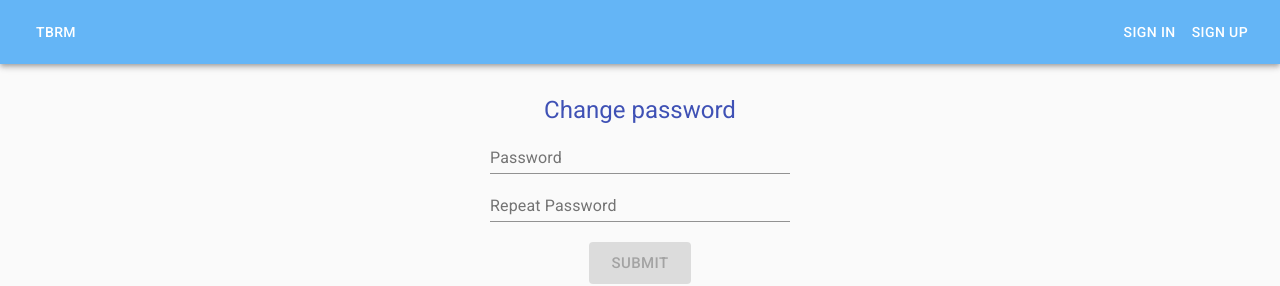
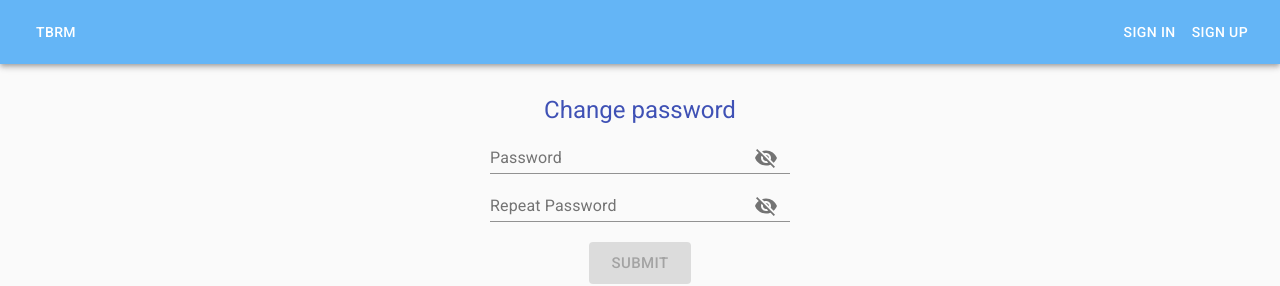
Before and after one commit to Lv-465-Java/TBRM.client, a React (Create React App) app: page /reset_password in a window 1280 px wide. Shown: the top 286 px of the page. Built offline with nearby package versions, Linux system fonts and the light colour scheme.

Commit message:
create user profile page

```diff
--- /dev/null
+++ b/src/components/profile/ProfileForm.js
@@ -0,0 +1,123 @@
+import React, {Component} from "react";
+import axios from "../../utils/axios";
+import {Box, Grid} from "@material-ui/core";
+import Button from "@material-ui/core/Button";
+import ArrowBackIosIcon from "@material-ui/icons/ArrowBackIos";
+import Card from "@material-ui/core/Card";
+import CardActionArea from "@material-ui/core/CardActionArea";
+import CardContent from "@material-ui/core/CardContent";
+import Typography from "@material-ui/core/Typography";
+import CreateParameter from "../resourceParameters/CreateParameter";
+import PopupState, {bindMenu, bindTrigger} from "material-ui-popup-state";
+import Menu from "@material-ui/core/Menu";
+import {Link} from "react-router-dom";
+import MenuItem from "@material-ui/core/MenuItem";
+import EditIcon from "@material-ui/icons/Edit";
+import DeleteIcon from "@material-ui/icons/Delete";
+import {makeStyles} from "@material-ui/core/styles";
+
+const gridStyles = {
+    marginTop: 30
+}
+const style = {
+    maxWidth: 800,
+    minWidth: 500,
+    marginTop: 40,
+
+}
+const useStyles = makeStyles(theme => ({
+    button: {
+        margin: theme.spacing(1),
+    },
+}));
+
+class ProfileForm extends Component {
+    state = {
+        firstName: this.props.firstName,
+        lastName: this.props.lastName,
+        email: this.props.email,
+        phone: this.props.phone
+    }
+
+    getData = () => {
+        axios.get(`/profile`).then(
+            response => {
+                console.log(response.data);
+                let data = response.data;
+                this.setState({
+                    id: data.id,
+                    firstName: data.firstName,
+                    lastName: data.lastName,
+                    email: data.email,
+                    phone: data.phone,
+                    password: data.password,
+                    enabled: data.enabled
+                })
+            }).catch(error => {
+            console.dir(error.response.data);
+
+        })
+    }
+
+    componentDidMount() {
+        this.getData();
+    }
+
+    render() {
+        return (
+            <Grid container spacing={3}>
+                <Grid item xs={3}></Grid>
+
+
+                    <Grid item xs={5}>
+
+                        <Typography gutterBottom variant="h5" component="h2">
+                            {this.state.firstName}
+                        </Typography>
+                        <Typography variant="h5" color="textSecondary" component="p">
+                            {this.state.lastName}
+                        </Typography>
+                        <Typography variant="h5" color="textSecondary" component="p">
+                            {this.state.email}
+                            <Link to={`/profile/update/email`}>
+                                <Button
+                                    variant="contained"
+                                    color="primary"
+                                    startIcon={<EditIcon/>}/>
+                            </Link>
+                        </Typography>
+                        <Typography variant="h5" color="textSecondary" component="p">
+                            {this.state.phone}
+                        </Typography>
+
+                    </Grid>
+                    <Grid item xs={4}>
+                        <Box mx="auto">
+                            <Box mt={3}>
+                                <Link to={`/profile/update/password`}>
+                                    <Button
+                                        variant="contained"
+                                        color="primary"
+                                        startIcon={<EditIcon/>}>
+                                        Change password</Button>
+                                </Link>
+                            </Box>
+                            <Box mt={5}>
+                                <Button
+                                    variant="contained"
+                                    color="secondary"
+                                    startIcon={<DeleteIcon/>}
+                                    style={useStyles.button}
+                                    onClick={this.delete}
+                                >
+                                    Delete Account
+                                </Button>
+                            </Box>
+                        </Box>
+                    </Grid>
+                </Grid>
+        );
+    }
+}
+
+export default ProfileForm;
--- a/src/components/registrationForm/registrationForm.js
+++ b/src/components/registrationForm/registrationForm.js
@@ -1,5 +1,5 @@
 import React, {Component} from "react";
-import {TextField, Button, FormControl, Grid, Box} from '@material-ui/core';
+import {TextField, Button, FormControl, Grid, Box, CssBaseline, FormHelperText} from '@material-ui/core';
 import axios from "../../utils/axios";
 import SaveIcon from '@material-ui/icons/Save';
 import {makeStyles} from '@material-ui/core/styles';
@@ -12,14 +12,23 @@ import Typography from "@material-ui/core/Typography";
 import {width} from "@material-ui/system";
 import InputAdornment from "@material-ui/core/InputAdornment";
 import IconButton from "@material-ui/core/IconButton";
+import EmailIcon from "@material-ui/icons/Email";
+import Input from "@material-ui/core/Input";
+import Alert from "@material-ui/lab/Alert";
+import InputLabel from "@material-ui/core/InputLabel";
 
 // const formControlStyles = {
 //     marginBottom: 20
 // }
 const gridStyles = {
     marginTop: 30
+    // width: 300
+    // minWidth: 100,
+    // maxWidth: 300,
+    // padding: 10
 }
 const textFieldStyles = {
+    // height: 50,
     width: 300,
     minWidth: 100,
     maxWidth: 300
@@ -29,6 +38,9 @@ const buttomStyles = {
     marginTop: 20,
     marginBottom: 20
 }
+// const handleClickShowPassword = () => {
+//     this.setState({showPassword: !this.state.showPassword});
+// };
 
 class RegistrationForm extends Component {
 
@@ -40,6 +52,7 @@ class RegistrationForm extends Component {
         password: undefined,
         confirmationPassword: undefined,
         showPassword: false,
+        showConfPassword: false,
         errorMessages: {}
     }
 
@@ -48,35 +61,35 @@ class RegistrationForm extends Component {
             this.state.password === undefined || this.state.firstName === undefined
             || this.state.email === undefined || this.state.confirmationPassword === undefined);
     }
-    validateEmail = () => {
+    validateEmail = (email) => {
         let re = /^\s*[a-zA-Z0-9]+(([._\-])?[a-zA-Z0-9])+@[a-zA-Z0-9]+\.[a-zA-Z]{2,4}\s*$/;
-        return re.test(String(this.state.email).toLowerCase());
+        return re.test((email).toLowerCase());
     }
 
-    validateFirstName = () => {
+    validateFirstName = (firstName) => {
         let re = /^\s*(([A-Za-z]){2,})+(((-')[A-Za-z]+)*){2,}\s*$/;
-        return re.test(String(this.state.firstName));
+        return re.test(firstName);
     }
 
-    validateLastName = () => {
+    validateLastName = (lastName) => {
         let re = /^\s*([A-Za-z]+((-')[A-Za-z]+)*){2,}\s*$/;
-        return re.test(String(this.state.lastName));
+        return re.test(lastName);
     }
 
-    validatePhone = () => {
-        let re = /^\s*\+[0-9]{11}\s*$/;
-        return re.test(String(this.state.phone));
+    validatePhone = (phone) => {
+        let re = /^\s*\+[0-9]{12}\s*$/;
+        return re.test(phone);
     }
 
-    validatePassword = () => {
-        let re = /^(?=.*[a-z])(?=.*[A-Z])(?=.*\d)(?=.*[~`!@#$*%^&(-_)/><?"|+=:])[A-Za-z\d~`!@#*$%^&(-_)/><?"|+=:]{8,}$/;
-        return re.test(String(this.state.password));
+    validatePassword = (password) => {
+        let re = /^(?=.*[a-z])(?=.*[A-Z])(?=.*\d)(?=.*[~`!@#$*%^&(_)/><?"|+=:])[A-Za-z\d~`!@#*$%^&(_)/><?"|+=:]{8,}$/;
+        return re.test(password);
     }
 
     onChangeFirstName = (event) => {
         let firstName = event.target.value;
         this.setState({firstName});
-        if (!this.validateFirstName()) {
+        if (!this.validateFirstName(firstName)) {
             let errors = {...this.state.errorMessages, ["firstName"]: "First name is not valid"};
             this.setState({errorMessages: errors}, () => console.log(this.state));
         } else {
@@ -88,7 +101,7 @@ class RegistrationForm extends Component {
     onChangeLastName = (event) => {
         let lastName = event.target.value;
         this.setState({lastName});
-        if (!this.validateLastName()) {
+        if (!this.validateLastName(lastName)) {
             let errors = {...this.state.errorMessages, ["lastName"]: "Last name is not valid"};
             this.setState({errorMessages: errors}, () => console.log(this.state));
         } else {
@@ -100,7 +113,8 @@ class RegistrationForm extends Component {
     onChangeEmail = (event) => {
         let email = event.target.value;
         this.setState({email});
-        if (!this.validateEmail()) {
+
+        if (!this.validateEmail(email)) {
             let errors = {...this.state.errorMessages, ["email"]: "Email is not valid"};
             this.setState({errorMessages: errors}, () => console.log(this.state));
         } else {
@@ -112,7 +126,7 @@ class RegistrationForm extends Component {
     onChangePhone = (event) => {
         let phone = event.target.value;
         this.setState({phone});
-        if (!this.validatePhone()) {
+        if (!this.validatePhone(phone)) {
             let errors = {...this.state.errorMessages, ["phone"]: "Phone number is not valid"};
             this.setState({errorMessages: errors}, () => console.log(this.state));
         } else {
@@ -125,7 +139,7 @@ class RegistrationForm extends Component {
     onChangePassword = (event) => {
         let password = event.target.value;
         this.setState({password});
-        if (!this.validatePassword()) {
+        if (!this.validatePassword(password)) {
             let errors = {
                 ...this.state.errorMessages,
                 ["password"]: "Password must contain at least eight characters and at least one character of "
@@ -156,29 +170,24 @@ class RegistrationForm extends Component {
         axios.post("/registration", this.state).then(response => {
             this.props.history.push("/");
         }, error => {
-            // for(var json in error)
-            // this.setState({errorMessage: error.response});
             let errors = {}
             error.response.data.forEach(err => {
                 errors[[err.name]] = err.message;
             })
             this.setState({errorMessages: errors}, () => console.log(this.state));
-            // this.setState({ errorMessages: {...this.state.errorMessages, [err.name]: err.message}})
-            // console.log(error.response)
         });
     }
 
-     handleClickShowPassword = () => {
-        this.setState({ showPassword: !this.state.showPassword });
+    handleClickShowPassword = () => {
+        this.setState({showPassword: !this.state.showPassword});
     };
-    handleMouseDownPassword = event => {
-    event.preventDefault();
-};
+    handleClickShowConfPassword = () => {
+        this.setState({showConfPassword: !this.state.showConfPassword});
+    };
 
     render() {
         return (
-            // <Container component="main" maxWidth="xl">
-            <Grid container spacing={1} direction='column' alignItems='center' justify='space-between'
+            <Grid container spacing={-2} direction='column' alignItems='center' alignContent='center'
                   style={gridStyles}
             >
                 <Typography variant='h4' color='primary' paragraph='true'>Create Account</Typography>
@@ -196,38 +205,67 @@ class RegistrationForm extends Component {
                            helperText={this.state.errorMessages["email"]}
                            error={this.state.errorMessages["email"] !== undefined}
                 />
-                <TextField type="phone" label="Phone" style={textFieldStyles} onChange={this.onChangePhone}
+                <TextField type="phone"
+                           label="Phone"
+                           style={textFieldStyles}
+                           onChange={this.onChangePhone}
                            helperText={this.state.errorMessages["phone"]}
                            error={this.state.errorMessages["phone"] !== undefined}
                 />
-                <TextField type={this.state.showPassword ? 'text' : 'password'} label="Password" style={textFieldStyles} onChange={this.onChangePassword}
-                           helperText={this.state.errorMessages["password"]}
-                           error={this.state.errorMessages["password"] !== undefined}
+                <FormControl>
+                    <InputLabel htmlFor="Password">Password</InputLabel>
+                    <Input id="Password" type={this.state.showPassword ? 'text' : 'password'}
+                           placeholder="Password"
+                           style={textFieldStyles}
+                           onChange={this.onChangePassword}
                            endAdornment={
                                <InputAdornment position="end">
                                    <IconButton
-                                       aria-label="toggle password visibility"
-                                       onClick={this.setState({ showPassword: !this.state.showPassword })}
-                                       // onMouseDown={this.props.event.preventDefault()}
-                                   >
-                                       {this.state.showPassword ? <Visibility /> : <VisibilityOff />}
+                                       onClick={this.handleClickShowPassword}>
+                                       {this.state.showPassword ? <Visibility/> : <VisibilityOff/>}
                                    </IconButton>
-                               </InputAdornment>}
-                />
-                <TextField type="password" label="Repeat Password" style={textFieldStyles}
+                               </InputAdornment>
+                           }
+                    />
+                    {this.state.errorMessages["password"] !== undefined &&
+                    <FormHelperText style={textFieldStyles}
+                                    htmlFor="Password"
+                                    error={true}>
+                        {this.state.errorMessages["password"]}
+                    </FormHelperText>}
+                </FormControl>
+                <FormControl>
+                    <InputLabel htmlFor="Repeat Password">Repeat Password</InputLabel>
+                    <Input type={this.state.showConfPassword ? 'text' : 'password'}
+                           placeholder="Repeat Password"
+                           id={"Repeat Password"}
+                           style={textFieldStyles}
                            onChange={this.onChangeConfirmationPassword}
                            helperText={this.state.errorMessages["confirmationPassword"]}
                            error={this.state.errorMessages["confirmationPassword"] !== undefined}
-                />
+                           endAdornment={
+                               <InputAdornment position="end">
+                                   <IconButton
+                                       onClick={this.handleClickShowConfPassword}>
+                                       {this.state.showConfPassword ? <Visibility/> : <VisibilityOff/>}
+                                   </IconButton>
+                               </InputAdornment>
+                           }
+                    />
+                    {this.state.errorMessages["confirmationPassword"] !== undefined &&
+                    <FormHelperText style={textFieldStyles}
+                                    htmlFor="Repeat Password"
+                                    error={true}>
+                        {this.state.errorMessages["confirmationPassword"]}
+                    </FormHelperText>}
+                </FormControl>
                 <Button style={buttomStyles} variant="contained" color="primary" onClick={this.getData}
                         size="large"
                         disabled={this.isNotValid()}>Sign
                     up </Button>
                 <div>
                     <Typography variant='subtitle1'>Already have an account? <Link to={"/"}>Sign in</Link></Typography>
-                    {/*<a href="/forgot_password"></a>*/}
                 </div>
-                {/*</Container>*/}
             </Grid>
         );
     }
--- a/src/components/resetPassword/resetPassword.js
+++ b/src/components/resetPassword/resetPassword.js
@@ -3,9 +3,15 @@ import React, { Component } from "react";
 import Axios from "axios";
 //import Axios from "axios";
 import axios from '../../utils/axios';
-import {TextField, Button, FormControl, Grid, Box, CssBaseline} from '@material-ui/core';
+import {TextField, Button, FormControl, Grid, Box, CssBaseline, FormHelperText} from '@material-ui/core';
 import Typography from "@material-ui/core/Typography";
 import Alert from "@material-ui/lab/Alert";
+import InputLabel from "@material-ui/core/InputLabel";
+import Input from "@material-ui/core/Input";
+import InputAdornment from "@material-ui/core/InputAdornment";
+import IconButton from "@material-ui/core/IconButton";
+import Visibility from "@material-ui/icons/Visibility";
+import VisibilityOff from "@material-ui/icons/VisibilityOff";
 
 const textFieldStyles = {
     width: 300,
@@ -29,6 +35,8 @@ class ResetPassword extends Component {
         password: undefined,
         confirmationPassword:undefined,
         errorMessages: {},
+        showPassword: false,
+        showConfPassword: false,
         errorMassage: ''
     }
 
@@ -36,16 +44,22 @@ class ResetPassword extends Component {
         return this.state.password === undefined || this.state.confirmationPassword === undefined;
     }
 
-    validatePassword = () => {
-        let re = /^(?=.*[a-z])(?=.*[A-Z])(?=.*\d)(?=.*[~`!@#$*%^&(-_)/><?"|+=:])[A-Za-z\d~`!@#*$%^&(-_)/><?"|+=:]{7,}$/;
-        return re.test(String(this.state.password));
+    validatePassword = (password) => {
+        let re = /^(?=.*[a-z])(?=.*[A-Z])(?=.*\d)(?=.*[~`!@#$*%^&(_)/><?"|+=:])[A-Za-z\d~`!@#*$%^&(_)/><?"|+=:]{8,}$/;
+        return re.test(password);
     }
 
+    handleClickShowPassword = () => {
+        this.setState({showPassword: !this.state.showPassword});
+    };
+    handleClickShowConfPassword = () => {
+        this.setState({showConfPassword: !this.state.showConfPassword});
+    };
 
     onChangePassword = (event) => {
         let password = event.target.value;
         this.setState({password});
-        if (!this.validatePassword()) {
+        if (!this.validatePassword(password)) {
             let errors = {
                 ...this.state.errorMessages,
                 ["password"]: "Password must contain at least eight characters and at least one character of "
@@ -97,14 +111,54 @@ class ResetPassword extends Component {
                 <CssBaseline/>
                 {this.state.errorMessage && <Alert severity="error">{this.state.errorMessage}</Alert>}
                 <Typography variant='h5' color='primary'>Change password</Typography>
-                <TextField type="password" label="Password" style={textFieldStyles} onChange={this.onChangePassword}
-                           helperText={this.state.errorMessages["password"]}
-                           error={this.state.errorMessages["password"] !== undefined}
-                />
-                <TextField type="password" label="Repeat Password" style={textFieldStyles}
+                <FormControl>
+                    <InputLabel htmlFor="Password">Password</InputLabel>
+                    <Input id="Password" type={this.state.showPassword ? 'text' : 'password'}
+                           placeholder="Password"
+                           style={textFieldStyles}
+                           onChange={this.onChangePassword}
+                           endAdornment={
+                               <InputAdornment position="end">
+                                   <IconButton
+                                       onClick={this.handleClickShowPassword}>
+                                       {this.state.showPassword ? <Visibility/> : <VisibilityOff/>}
+                                   </IconButton>
+                               </InputAdornment>
+                           }
+                    />
+                    {this.state.errorMessages["password"] !== undefined &&
+                    <FormHelperText style={textFieldStyles}
+                                    htmlFor="Password"
+                                    error={true}>
+                        {this.state.errorMessages["password"]}
+                    </FormHelperText>}
+                </FormControl>
+
+                <FormControl>
+                    <InputLabel htmlFor="Repeat Password">Repeat Password</InputLabel>
+                    <Input type={this.state.showConfPassword ? 'text' : 'password'}
+                           placeholder="Repeat Password"
+                           id={"Repeat Password"}
+                           style={textFieldStyles}
                            onChange={this.onChangeConfirmationPassword}
                            helperText={this.state.errorMessages["confirmationPassword"]}
-                           error={this.state.errorMessages["confirmationPassword"] !== undefined}/>
+                           error={this.state.errorMessages["confirmationPassword"] !== undefined}
+                           endAdornment={
+                               <InputAdornment position="end">
+                                   <IconButton
+                                       onClick={this.handleClickShowConfPassword}>
+                                       {this.state.showConfPassword ? <Visibility/> : <VisibilityOff/>}
+                                   </IconButton>
+                               </InputAdornment>
+                           }
+                    />
+                    {this.state.errorMessages["confirmationPassword"] !== undefined &&
+                    <FormHelperText style={textFieldStyles}
+                                    htmlFor="Repeat Password"
+                                    error={true}>
+                        {this.state.errorMessages["confirmationPassword"]}
+                    </FormHelperText>}
+                </FormControl>
                 <Button onClick={this.getData}
                         variant="contained" color="primary" onClick={this.getData}
                         size="large"
--- a/src/routers.js
+++ b/src/routers.js
@@ -18,6 +18,7 @@ import PermissionResourceTemplateList from "./components/permissions/permissionR
 import PermissionResourceTemplateAdd from "./components/permissions/permissionResourceTemplateAdd";
 import {Message} from "@material-ui/icons";
 import ForgotPasswordMessage from "./components/resetPassword/ForgotPasswordMessage";
+import ProfileForm from "./components/profile/ProfileForm";
 
 
 
@@ -32,6 +33,7 @@ class Routers extends Component {
                     <Route path="/search" component={SearchResourceTemplate} />
                     <Route path="/registration" component={RegistrationForm}/>
                     <Route path="/reset_password" component={ResetPassword} />
+                    <Route path="/profile" component={ProfileForm} />
                     <Route path="/forgot_password" exact component={ForgotPassword} />
                     <Route path="/resource-template/create" component={ResourceTemplateCreate} />
                     <Route path="/resource-template/update/:id" component={ResourceTemplateUpdate} />
```
